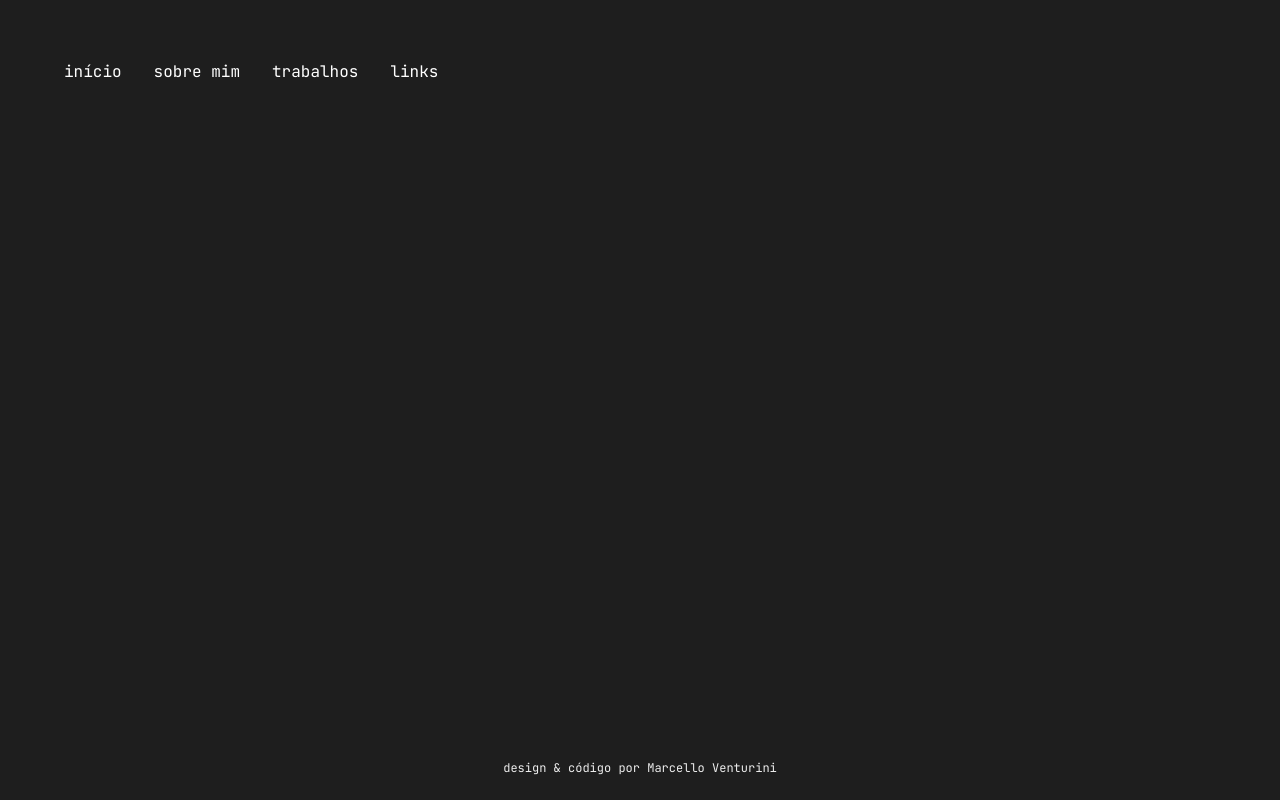
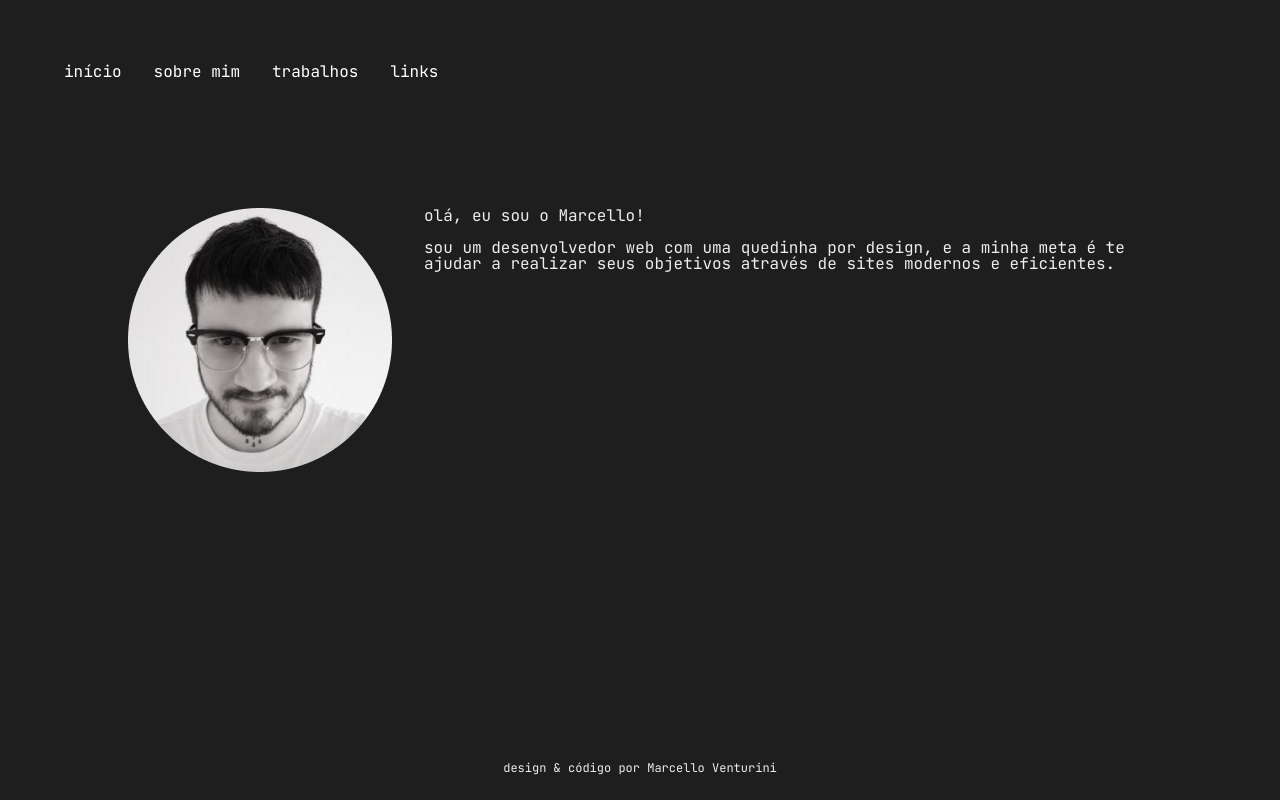
Before and after one commit to marcelloventurini/portfolio, a React (Vite) app: page / in a window 1280 px wide. Built offline with nearby package versions, Linux system fonts and the light colour scheme.

Commit message:
feat: create home page

```diff
--- a/src/App.css
+++ /dev/null
@@ -1,3 +0,0 @@
-#root {
-  max-width: 1440px;
-}
--- /dev/null
+++ b/src/App.scss
@@ -0,0 +1,10 @@
+@import 'styles/variables';
+
+#root {
+  max-width: 1440px;
+  margin: 0 auto;
+}
+
+.container {
+  margin: $margin-l;
+}
--- a/src/App.tsx
+++ b/src/App.tsx
@@ -1,11 +1,15 @@
+import Footer from 'components/Footer/Footer'
 import Header from 'components/Header/Header'
-import './App.css'
-import Footer from 'components/Footer/Footer'
+import Home from 'pages/Home/Home'
+import './App.scss'
 
 function App() {
   return (
     <>
       <Header />
+      <main className='container'>
+        <Home />
+      </main>
       <Footer />
     </>
   )
--- /dev/null
+++ b/src/pages/Home/Home.module.scss
@@ -0,0 +1,13 @@
+@import '../../styles/variables';
+
+.container {
+  display: flex;
+
+  &__text {
+    margin-left: $margin-s;
+
+    p {
+      margin-top: $margin-xs;
+    }
+  }
+}
--- /dev/null
+++ b/src/pages/Home/Home.tsx
@@ -0,0 +1,20 @@
+import photo from 'assets/images/foto_perfil.png'
+import styles from './Home.module.scss'
+
+const Home = () => {
+  return (
+    <section className={styles.container}>
+      <img src={photo} alt='foto de perfil Marcello' />
+      <div className={styles.container__text}>
+        <h1>olá, eu sou o Marcello!</h1>
+        <p>
+          sou um desenvolvedor web com uma quedinha por design, e a minha meta é
+          te ajudar a realizar seus objetivos através de sites modernos e
+          eficientes.
+        </p>
+      </div>
+    </section>
+  )
+}
+
+export default Home
--- a/src/styles/_variables.scss
+++ b/src/styles/_variables.scss
@@ -2,6 +2,7 @@ $background-color: #1e1e1e;
 $font-color-link: #ffffff;
 $font-color-text: #ededed;
 
+$margin-xl: 16rem;
 $margin-l: 8rem;
 $margin-m: 4rem;
 $margin-s: 2rem;
```
Also changed, not shown: src/assets/images/foto_perfil.png (added).
